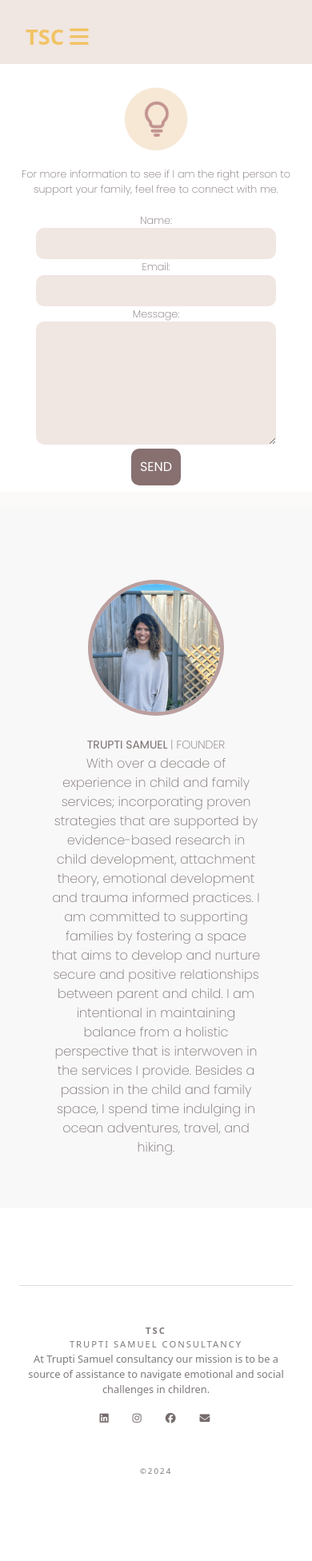
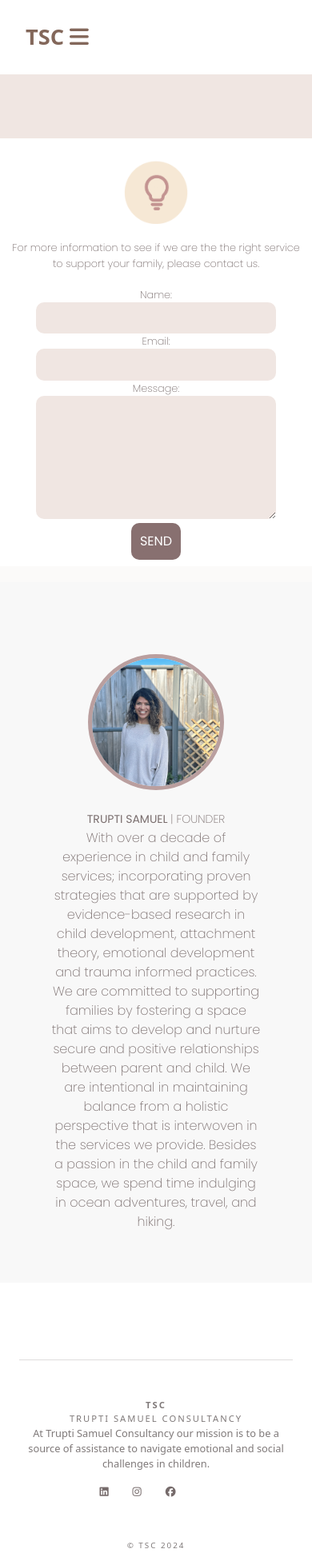
Before and after one commit to R-LaRoi/tsam-vite, a React (Vite) app: page /linkconnect in a window 390 px wide. Shown: the whole page at 80% size. Before the commit the page ends 1859 px from the top, so only its background shows below. Built offline with nearby package versions, Linux system fonts and the light colour scheme.

Commit message:
Content Adjustments

```diff
--- a/src/Components/Contact.jsx
+++ b/src/Components/Contact.jsx
@@ -18,9 +18,9 @@ return(
   <br></br>
          <small><b>TRUPTI SAMUEL </b></small>
            <small> | FOUNDER</small>  <br></br>
-With over a decade of experience in child and family services; incorporating proven strategies that are supported by evidence-based research in child development, attachment theory, emotional development and trauma informed practices. I am committed to supporting families by fostering a space that aims to develop and nurture secure and positive relationships between parent and child.
+With over a decade of experience in child and family services; incorporating proven strategies that are supported by evidence-based research in child development, attachment theory, emotional development and trauma informed practices. We are committed to supporting families by fostering a space that aims to develop and nurture secure and positive relationships between parent and child.
 
-I am intentional in maintaining balance from a holistic perspective that is interwoven in the services I provide. Besides a passion in the child and family space, I spend time indulging in ocean adventures, travel, and hiking.
+We are intentional in maintaining balance from a holistic perspective that is interwoven in the services we provide. Besides a passion in the child and family space, we spend time indulging in ocean adventures, travel, and hiking.
 
 </div>
 
--- a/src/Components/EmailForm.jsx
+++ b/src/Components/EmailForm.jsx
@@ -49,7 +49,7 @@ return(
      <br/>
      <img src={puzzle} width={80}></img>
      <div className='message'>
-            For more information to see if I am the right person to support your family, feel free to connect with me.
+            For more information to see if we are the the right service to support your family, please contact us.
             </div>
 
  </div>
@@ -57,6 +57,7 @@ return(
 <label htmlFor="Name">Name:</label>
 <br/>
   <input
+     required
   placeholder = ''
   type="text"
   id="fname"
@@ -70,6 +71,7 @@ return(
   htmlFor="Name">Email:</label>
 <br/>
     <input
+    required
     placeholder = ''
     type="text"
     id="fname"
@@ -80,12 +82,14 @@ return(
   />
 
 
+{/* <input required type="email" id="defaultFormContactEmailEx" className="form-control" name="user_email"/> */}
+
   <br/>  <label
 
   htmlFor="Name">Message:</label>  <br/>
 
    <textarea
-
+    required
     className='t-area'
     name="message"
     id="message"
--- a/src/Components/Footer.jsx
+++ b/src/Components/Footer.jsx
@@ -21,7 +21,7 @@ return (
                     </div>
                    <div className="tsc-name">Trupti Samuel Consultancy</div>
             <p className="">
-              At Trupti Samuel consultancy our mission is to be a source of assistance to navigate emotional and social challenges in children.
+              At Trupti Samuel Consultancy our mission is to be a source of assistance to navigate emotional and social challenges in children.
             </p>
 
 
@@ -33,16 +33,12 @@ return (
   <li className='i-list'>
     <a href ='@truptisamuelconsultancy@gmail.com ' target= 'blank_' className='i-list'><i className="fa-brands fa-instagram" ></i></a></li>
   <li className='i-list'>   <a href ='@truptisamuelconsultancy@gmail.com ' target= 'blank_'  className='i-list'><i className="fa-brands fa-facebook"></i></a></li>
-
-  <li className='i-list'>
-       <a href =' @truptisamuelconsultancy@gmail.com  ' target= 'blank_' className='i-list'>
-    <i className="fa-solid fa-envelope"></i></a></li>
   </ul>
             <section className="text-center mb-5  tsc-name">
       </section>
           </div>
         </div>
-         <div className="tsc-name"><small>©2024</small></div>
+         <div className="tsc-name"><small>© TSC 2024</small></div>
       </section>
     </div>
 
--- a/src/Components/Header.jsx
+++ b/src/Components/Header.jsx
@@ -37,8 +37,7 @@ return(
   <div className='mission-text'>
 
     <div className='description'>
-
-         At Trupti Samuel consultancy our mission is to be a source of assistance to navigate emotional and social challenges in children. We provide practical strategies embedded in evidence-based research that aims to empower individuals and communities towards resilience and wellbeing through empathy and proactive solutions.
+         At Trupti Samuel Consultancy our mission is to be a source of assistance to navigate emotional and social challenges in children. We provide practical strategies embedded in evidence-based research that aims to empower individuals and communities towards resilience and wellbeing through empathy and proactive solutions.
 </div>
   </div>
        <img
--- a/src/Components/Navbar.jsx
+++ b/src/Components/Navbar.jsx
@@ -8,12 +8,12 @@ export default function Navbar() {
 
 <div className="offcanvas offcanvas-start" data-bs-scroll="true" tabIndex="-1" id="offcanvasWithBothOptions" aria-labelledby="offcanvasWithBothOptionsLabel">
   <div className="offcanvas-header">
-    <h5 className="offcanvas-title tsc-name" id="offcanvasWithBothOptionsLabel" >Trupti Samuel Consultancy</h5>
+    <h5 className="offcanvas-title " id="offcanvasWithBothOptionsLabel" >Trupti Samuel Consultancy</h5>
     <button type="button" className="btn-close" data-bs-dismiss="offcanvas" aria-label="Close"></button>
   </div>
-  <div className="offcanvas-body tsc-name">
+  <div className="offcanvas-body ">
     <p>Learn more about our consultations. Schedule your appointment today!</p>
-<ul className="">
+<ul className="ul-list-menu">
         <li> <Link to="/" className="nav-list">TSC</Link>  </li>
          <li> <Link to="/newservices" className="nav-list">Services</Link>  </li>
           <li> <Link to="/linkconnect" className="nav-list">Connect</Link>  </li>
--- a/src/Components/Services.jsx
+++ b/src/Components/Services.jsx
@@ -43,10 +43,11 @@ return(
  <div className="services-h1">Services
  </div>
 <p className='services-p'>
-Are you looking for effective support in managing your child's behaviour? Look no further. We provide practical guidance backed by 10 plus years of experience in working with children and families. <br/><br/>
+Are you looking for effective support in managing your child's behaviour? Look no further. We provide practical guidance backed by ten plus years of experience in working with children and families. <br/><br/>
 <p>
-     Complimentary 30 minute initial consultation provided at no cost.
-                  <ul className='servtxt-desc'>
+    <strong>
+                  Complimentary 30 minute initial consultation provided at no cost. </strong>
+                  <ul className='servtxt-desc'><br/>
                <li>
                   For parents we provide two services: The Connection Package &  the Calm Package.
 
@@ -75,9 +76,9 @@ Are you looking for effective support in managing your child's behaviour? Look n
          <div>
 
                <div className='sec-4'>
-               At Trupti Samuel Consultancy, we understand that raising children can be extremely challenging and leave you feeling outright exhausted. Through an evidence-based approach, we will help you tackle the overwhelm and equip you with all the knowledge needed to navigate raising happy children from birth to 14 year olds.
-               <p>
-                  Complimentary 30 minute initial consultation provided at no cost.
+               At Trupti Samuel Consultancy, we understand that raising children can be extremely challenging and leave you feeling outright exhausted. Through an evidence-based approach, we will help you tackle the overwhelm and equip you with all the knowledge needed to navigate raising happy children from birth to fourteen year olds.
+               <p ><strong>
+                  Complimentary 30 minute initial consultation provided at no cost. </strong>
                </p>
 
          <div>
--- a/src/Components/newData.jsx
+++ b/src/Components/newData.jsx
@@ -14,9 +14,9 @@ const newData = [
      title: 'CONNECTION PACKAGE',
      sub:  'Parenting Consultation',
 
-  desc: "The connection package focuses on parent-child relationships and family systems theory, to enhance parenting skills to better manage behaviours from a connection lens.",
+  desc: "The Connection package focuses on parent-child relationships and family systems theory, to enhance parenting skills to better manage behaviours from a connection lens.",
 
-  text: "The connection package assesses family dynamics, parenting styles, and child development. Following a concise family intake, strategies are provided to increase parenting capacity and to activate child development skills.",
+  text: "The Connection package assesses family dynamics, parenting styles, and child development. Following a concise family intake, strategies are provided to increase parenting capacity and to activate child development skills.",
 
     themes:[
       " - Attachment and Child development \n",
@@ -35,7 +35,7 @@ const newData = [
   title: 'CALM PACKAGE',
   sub:  'Baby Massage (BM)',
 
-desc:"The calm package focuses on baby massage. Baby massage offers a warm & calm space for parents to connect with their little ones. Baby Massage principles are based on attachment theory and the power of touch. Research has shown it's potential to enhance stimulation, muscle development, sleep, and foster a strong bond between parent and child.",
+desc:"The Calm package focuses on baby massage. Baby massage offers a warm & calm space for parents to connect with their little ones. It uses principles based on attachment theory and the power of touch. Research has shown its potential to enhance stimulation, muscle development, sleep, and foster a strong bond between parent and child.",
 
 text: "Baby massage draws from theories on attachment and intentional touch, and has the potential to calm the central nervous system. If you find massages relieving, this will resonate without you. You will learn techniques to increase muscle growth and soothe your baby for better sleep."
 ,
--- a/src/Components/stylesheets/nav.css
+++ b/src/Components/stylesheets/nav.css
@@ -1,8 +1,8 @@
 #nav-btn {
   background-color: transparent;
   border: none;
-  position: fixed;
-  color: rgba(241, 182, 54, 0.731);
+  /* position: fixed; */
+  color: #83675a;
   z-index: 99;
   font-size: 1.7rem;
   margin: 20px;
@@ -10,7 +10,7 @@
 }
 
 #nav-btn:hover {
-  color: rgb(83, 61, 13);
+  color: #d7a497;
 }
 .nav-list {
   display: flex;
@@ -25,6 +25,9 @@
   letter-spacing: 2px;
 }
 
+.ul-list-menu {
+  list-style: none;
+}
 .nav-list:hover,
 .i-list:hover {
   color: rgb(252, 190, 103);
--- a/src/Components/stylesheets/newServices.css
+++ b/src/Components/stylesheets/newServices.css
@@ -10,7 +10,8 @@ body {
 .header-section {
   display: grid;
   grid-template-columns: 1fr 1fr;
-  background-color: #84675a;
+  /* background-color: #84675a; */
+  background-color: #83675a;
   color: #fff9f3;
 }
 
--- a/src/Components/stylesheets/services.css
+++ b/src/Components/stylesheets/services.css
@@ -196,7 +196,8 @@ button:hover {
   .description {
     border-radius: 20px;
     color: rgb(109, 105, 105);
-    padding: 2rem;
+    padding: 0rem;
+    margin-left: 1rem;
     font-size: 1rem;
     line-height: 1.5;
     letter-spacing: 1.5px;
```
